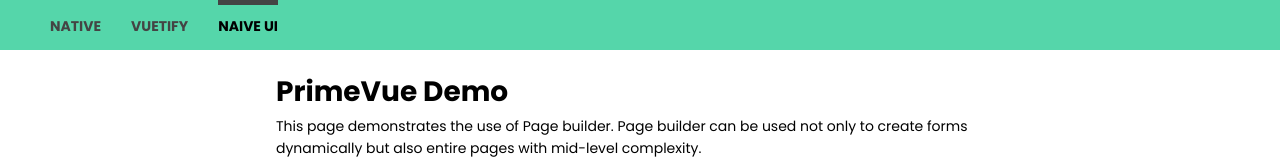
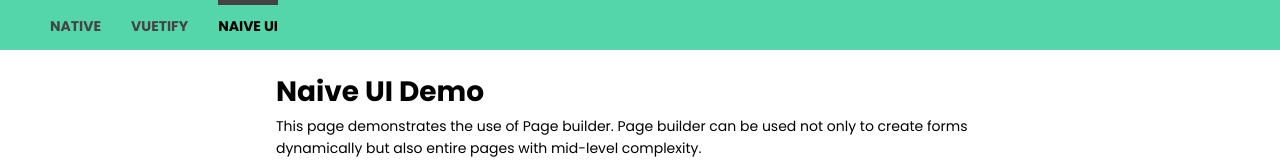
Before and after one commit to summitmman/form-builder, a Vue app: page /naiveui in a window 1280 px wide. Shown: the top 165 px of the page. Built offline with nearby package versions, Linux system fonts and the light colour scheme.

Commit message:
Update header text

```diff
--- a/src/views/NaiveUI.vue
+++ b/src/views/NaiveUI.vue
@@ -111,7 +111,7 @@ const form: IForm = {
     {
       type: 'h1',
       children: [
-        'PrimeVue Demo'
+        'Naive UI Demo'
       ]
     },
     {
```
